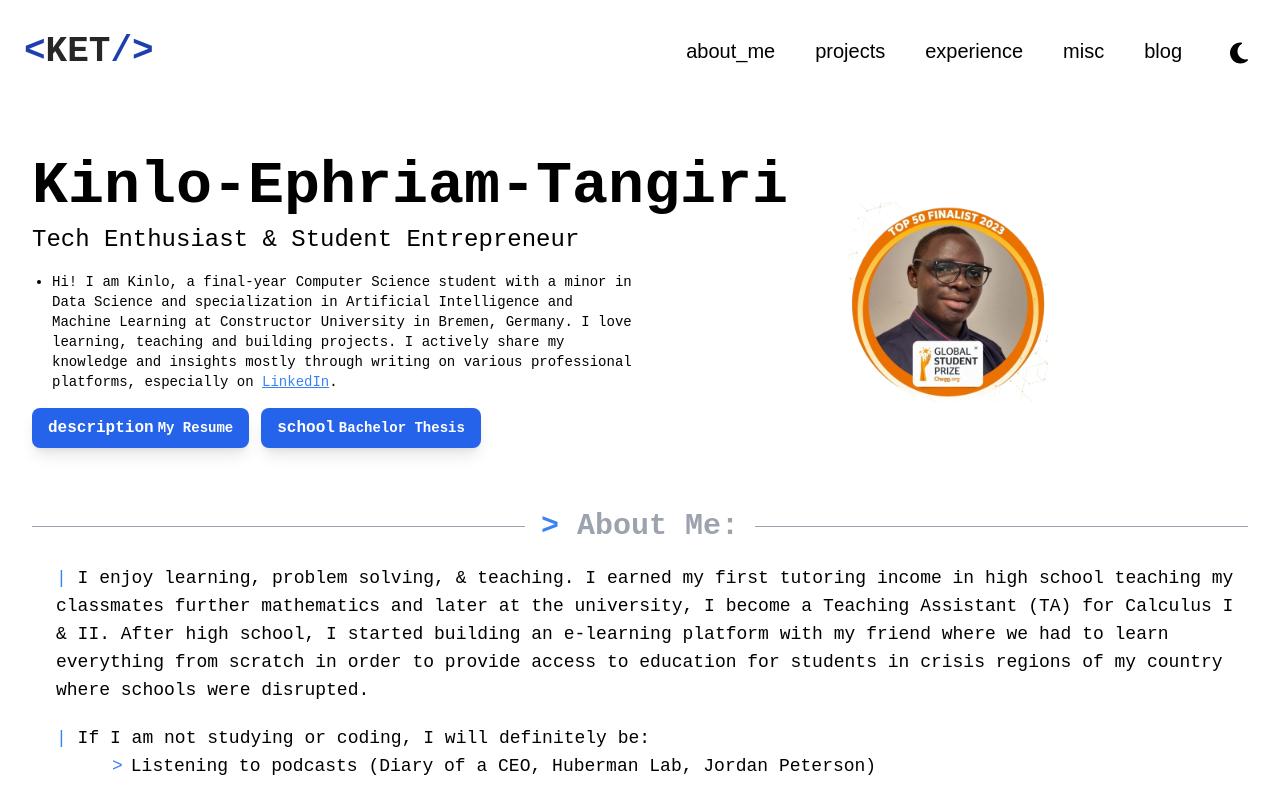
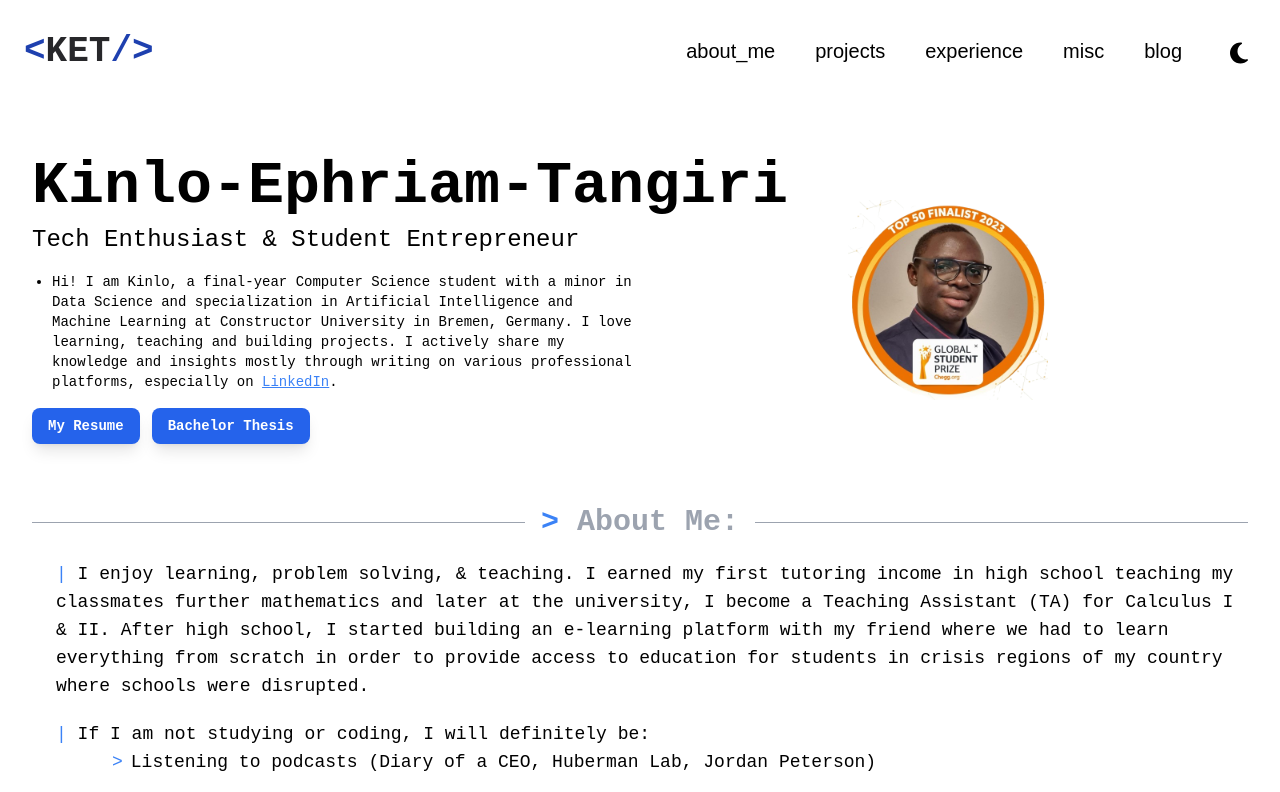
Before and after one commit to 9117KET/my-portfolio, a React (Vite) app: page / in a window 1280 px wide. Shown: the top 792 px of the page. Built offline with nearby package versions, Linux system fonts and the light colour scheme.

Commit message:
fixed the thesis and resume writeup

```diff
--- a/src/components/AboutMe.tsx
+++ b/src/components/AboutMe.tsx
@@ -47,9 +47,6 @@ export default function AboutMe() {
               rel="noopener noreferrer"
               className="inline-flex items-center px-4 py-2 text-sm font-semibold text-white bg-blue-600 rounded-lg hover:bg-blue-700 transform hover:scale-105 transition-all duration-300 shadow-lg hover:shadow-xl focus:outline-none focus:ring-2 focus:ring-blue-500"
             >
-              <span className="material-symbols-outlined mr-1 text-base">
-                description
-              </span>
               My Resume
             </a>
 
@@ -60,9 +57,6 @@ export default function AboutMe() {
                 rel="noopener noreferrer"
                 className="inline-flex items-center px-4 py-2 text-sm font-semibold text-white bg-blue-600 rounded-lg hover:bg-blue-700 transition-colors duration-200 shadow-lg hover:shadow-xl focus:outline-none focus:ring-2 focus:ring-blue-500"
               >
-                <span className="material-symbols-outlined mr-1 text-base">
-                  school
-                </span>
                 Bachelor Thesis
               </a>
             )}
```
